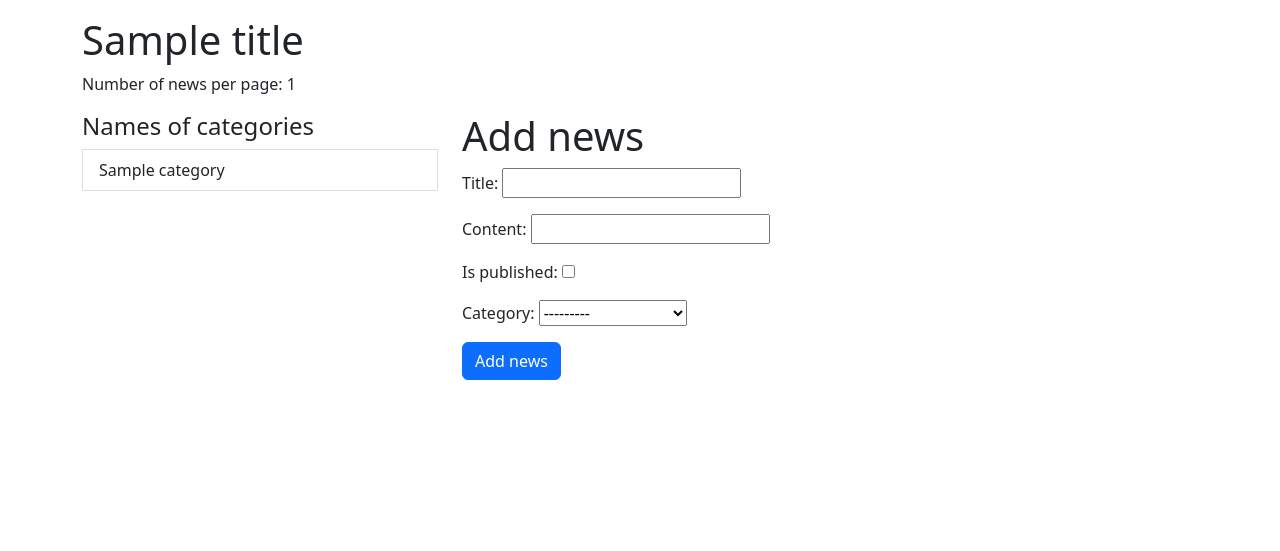
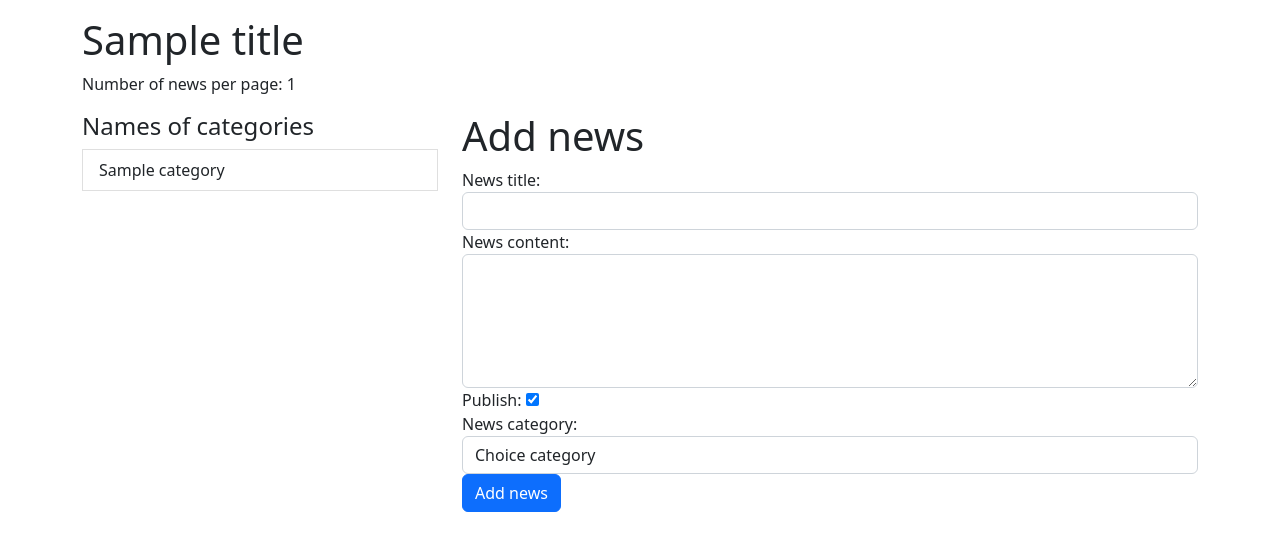
Before and after one commit to vikornienko/djangoNewsSite, a Django app: template templates/appnews/add_news.html in a window 1280 px wide. Shown: the part 72-623 px from the top of the page. Run offline with Django 4.2, Linux system fonts and the light colour scheme; tables that the repository leaves empty hold one stand-in row (values such as "Sample post"); the template is opened without the code that fills it: values that come from a table or form of the project are taken from there, most other values are stand-ins (such as "Sample title", 1, 10 or a date in 2020); some libraries are stand-ins or nearby versions.

Commit message:
Шестой коммит Сохранение новости из формы.

```diff
--- a/appnews/forms.py
+++ b/appnews/forms.py
@@ -3,7 +3,14 @@ from django import forms
 from .models import Category
 
 class NewsForm(forms.Form):
-    title = forms.CharField(max_length=128)
-    content = forms.CharField()
-    is_published = forms.BooleanField()
-    category = forms.ModelChoiceField(queryset=Category.objects.all())
+    title = forms.CharField(max_length=128,
+                            label='News title:',
+                            widget=forms.TextInput(attrs={"class": "form-control"}))
+    content = forms.CharField(label='News content:',
+                              required=False,
+                              widget=forms.Textarea(attrs={"class": "form-control", "rows": 5}))
+    is_published = forms.BooleanField(label='Publish:', initial=True)
+    category = forms.ModelChoiceField(queryset=Category.objects.all(),
+                                      label='News category',
+                                      empty_label='Choice category',
+                                      widget=forms.Select(attrs={"class": "form-control"}))
--- a/templates/appnews/add_news.html
+++ b/templates/appnews/add_news.html
@@ -1,6 +1,6 @@
 {% extends 'base.html' %}
 {% block title %}
-Add news
+    Add news
 {% endblock title %}
 
 {% block sidebar %}
@@ -10,9 +10,61 @@ Add news
 {% block content %}
     <h1>Add news</h1>
     <form action="{% url 'add_news' %}" method="post">
-    {% csrf_token %}
+        {% csrf_token %}
+        {% comment %}
     {{ form.as_p }}
+    {% endcomment %}
+
+        {% comment %}
+        {{ form.non_field_errors }}
+        <div class="form-group">
+            <label for="{{ form.title.id_for_label }}">News title:</label>
+            {{ form.title }}
+            <div class="invalid-feedback">
+                {{ form.title.errors }}
+            </div>
+        </div>
+
+        <div class="form-group">
+            <label for="{{ form.content.id_for_label }}">News content:</label>
+            {{ form.content }}
+            <div class="invalid-feedback">
+                {{ form.content.errors }}
+            </div>
+        </div>
+
+        <div class="form-group">
+            <label for="{{ form.is_published.id_for_label }}">Publish:</label>
+            {{ form.is_published }}
+            <div class="invalid-feedback">
+                {{ form.is_published.errors }}
+            </div>
+        </div>
+
+        <div class="form-group">
+            <label for="{{ form.category.id_for_label }}">News category:</label>
+            {{ form.category }}
+            <div class="invalid-feedback">
+                {{ form.category.errors }}
+            </div>
+        </div>
+        {% endcomment %}
+        {% for field in form %}
+            <div class="form-group">
+                {{ field.label_tag }}
+                {{ field }}
+                <div class="invalid-feedback">
+                    {{ field.errors }}
+                </div>
+            </div>
+
+        {% endfor %}
+
         <button type="submit" class="btn btn-primary">Add news</button>
     </form>
 
+
+
+
+
 {% endblock content %}
```
Also changed, not shown: appnews/views.py (+5 -2 lines).
